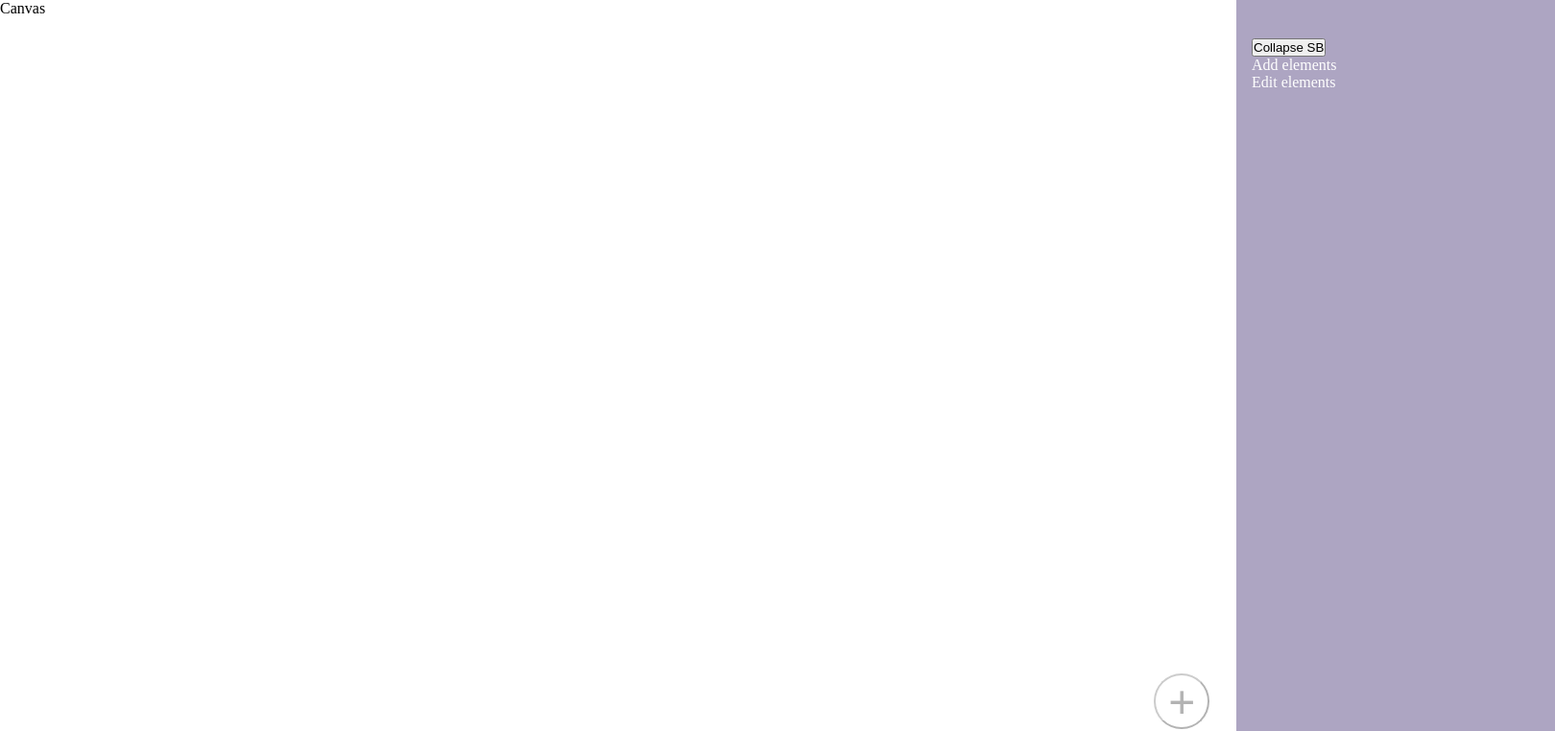
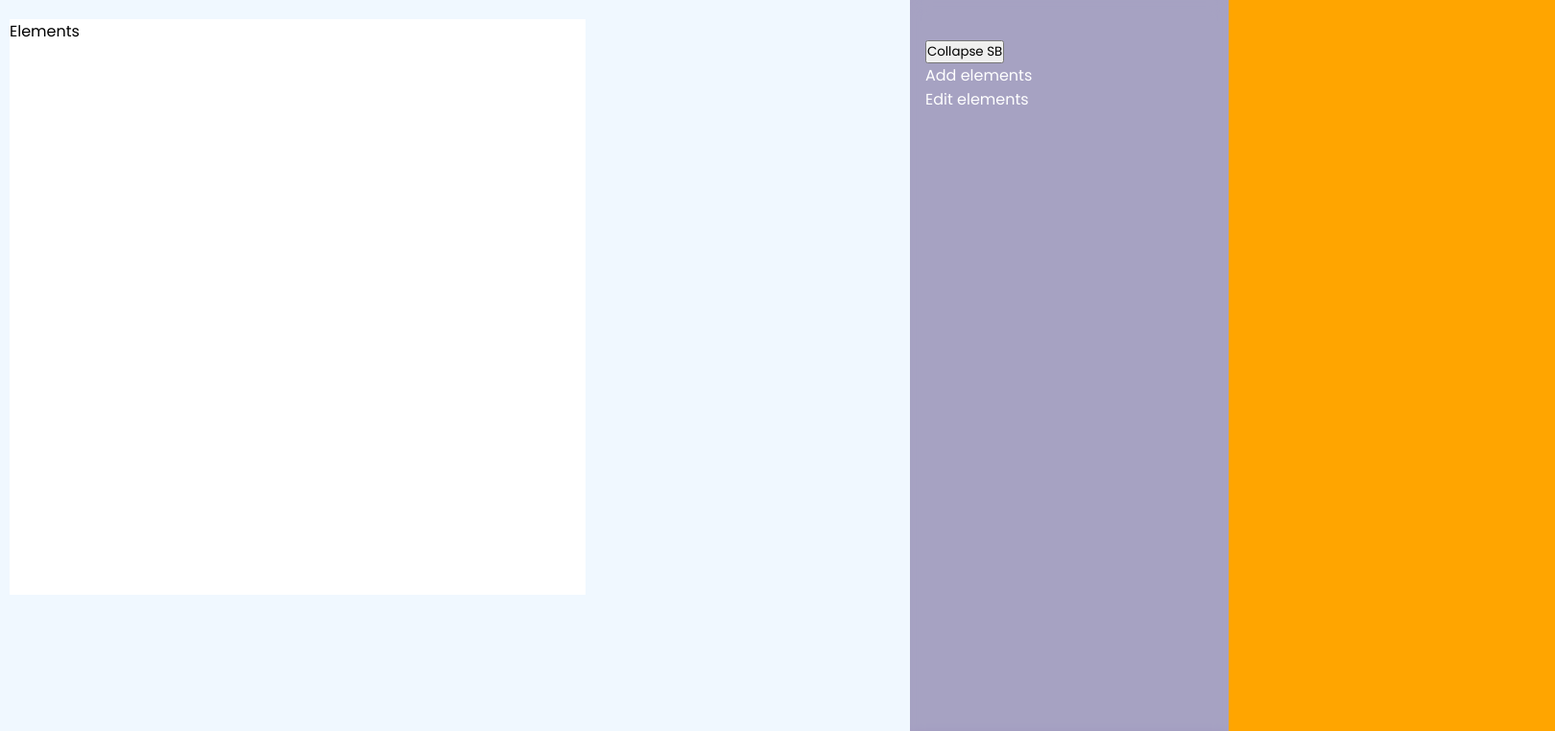
Before and after one commit to olekhshch/flowchart-app, a React (Create React App) app: page / in a window 1280 px wide. Shown: the top 762 px of the page at 96% size, 1620 px wide, since content can reach past the window. Built offline with nearby package versions, Linux system fonts and the light colour scheme.

Commit message:
Canvas moving

```diff
--- a/src/App.tsx
+++ b/src/App.tsx
@@ -1,15 +1,15 @@
 import React from "react";
 import "./app.css";
-import MainWindow from "./MainWindow";
 import Minibar from "./Minibar";
 import Sidebar from "./Sidebar";
 import styled from "styled-components";
+import Viewport from "./Viewport";
 
 const App = () => {
   return (
     <div>
       <MainSection>
-        <MainWindow />
+        <Viewport />
         <Minibar />
       </MainSection>
       <Sidebar />
@@ -18,10 +18,9 @@ const App = () => {
 };
 
 const MainSection = styled.main`
-  display: flex;
   position: relative;
-  flex-direction: column;
   width: 100 vw;
+  height: 100 vh;
 `;
 
 export default App;
--- /dev/null
+++ b/src/AppCanvas.tsx
@@ -0,0 +1,68 @@
+import React from "react";
+import styled from "styled-components";
+import CanvasElements from "./CanvasElements";
+import { useDispatch, useSelector } from "react-redux";
+import { RootState } from "./app/store";
+import { setCanvasCoordinates } from "./features/general/generalSlice";
+
+interface Canvas {
+  canvasSize: number;
+  coordinates: { left: number; top: number };
+}
+
+const AppCanvas = () => {
+  const dispatch = useDispatch();
+
+  const {
+    canvasSize,
+    canvasCoordinates: { left, top },
+  } = useSelector((state: RootState) => state.general);
+
+  const handleMouseDown = (ev: React.MouseEvent) => {
+    const x0 = ev.clientX;
+    const y0 = ev.clientY;
+    const handleMouseMove = (e: MouseEvent) => {
+      const x = e.clientX;
+      const y = e.clientY;
+      const dX = x - x0;
+      const dY = y - y0;
+      const newLeft = left + dX;
+      const newTop = top + dY;
+      dispatch(setCanvasCoordinates({ newLeft, newTop }));
+      window.addEventListener("mouseup", () => {
+        window.removeEventListener("mousemove", handleMouseMove);
+      });
+    };
+    window.addEventListener("mousemove", handleMouseMove);
+  };
+
+  return (
+    <CanvasConteiner
+      canvasSize={canvasSize}
+      coordinates={{ left, top }}
+      onMouseDown={handleMouseDown}
+    >
+      <canvas id="canvas-bg" width={canvasSize} height={canvasSize} />
+      <CanvasElements />
+    </CanvasConteiner>
+  );
+};
+
+export default AppCanvas;
+
+const CanvasConteiner = styled.div`
+  position: absolute;
+  top: ${(props) => props.coordinates.top}px;
+  left: ${(props) => props.coordinates.left}px;
+  width: ${(props: Canvas) => props.canvasSize}px;
+  height: ${(props: Canvas) => props.canvasSize}px;
+
+  #canvas-bg {
+    position: absolute;
+    background-color: white;
+  }
+
+  .grab {
+    cursor: grab;
+  }
+`;
--- /dev/null
+++ b/src/CanvasElements.tsx
@@ -0,0 +1,19 @@
+import React from "react";
+import styled from "styled-components";
+
+const CanvasElements = () => {
+  return <ElementsConteiner>Elements</ElementsConteiner>;
+};
+
+export default CanvasElements;
+
+const ElementsConteiner = styled.div`
+  position: absolute;
+  top: 0;
+  left: 0;
+  right: 0;
+  bottom: 0;
+  z-index: 20;
+  cursor: grab;
+  user-select: none;
+`;
--- a/src/MainWindow.tsx
+++ b/src/MainWindow.tsx
@@ -1,12 +1,67 @@
-import React from "react";
+import React, { useRef } from "react";
 import styled from "styled-components";
+import { useSelector } from "react-redux";
+import { RootState } from "./app/store";
 
 const MainWindow = () => {
-  return <Viewport id="viewport">Canvas</Viewport>;
+  const {
+    canvasSize,
+    canvasCoordinates: { left, top },
+  } = useSelector((state: RootState) => state.general);
+  const canvasEl = useRef<HTMLCanvasElement>(null);
+
+  const handleMouseDown = (ev: React.MouseEvent) => {
+    const wholeBoard = document.getElementById("whole-board") as HTMLElement;
+    const x0 = ev.clientX;
+    const y0 = ev.clientY;
+    canvasEl.current?.classList.add("grabbing");
+
+    const handleMouseMove = (e: MouseEvent) => {
+      const x = e.clientX;
+      const y = e.clientY;
+      const dX = x - x0;
+      const dY = y - y0;
+      window.addEventListener("mouseup", () => {
+        canvasEl.current?.classList.remove("grabbing");
+        canvasEl.current?.classList.add("grab");
+        window.removeEventListener("mousemove", handleMouseMove);
+      });
+    };
+
+    window.addEventListener("mousemove", handleMouseMove);
+  };
+
+  return (
+    <Viewport
+      id="whole-board"
+      onMouseDown={handleMouseDown}
+      style={{ left, top }}
+    >
+      <canvas
+        id="canvas"
+        className="grab"
+        ref={canvasEl}
+        width={"100px"}
+        height={canvasSize + "px"}
+      ></canvas>
+    </Viewport>
+  );
 };
 
 const Viewport = styled.section`
-  height: 100vh;
+  width: fit-content;
+
+  #canvas {
+    background-color: aliceblue;
+  }
+
+  .grab {
+    cursor: grab;
+  }
+
+  .grabbing {
+    cursor: grabbing;
+  }
 `;
 
 export default MainWindow;
--- a/src/Minibar.tsx
+++ b/src/Minibar.tsx
@@ -7,9 +7,10 @@ const Minibar = () => {
 
 const StyledMinibar = styled.section`
   position: absolute;
-  bottom: 0;
+  z-index: 100;
   left: 0;
   right: 0;
+  bottom: 0;
   background-color: var(--main);
   color: white;
   height: 1.4em;
--- a/src/Sidebar.tsx
+++ b/src/Sidebar.tsx
@@ -76,6 +76,7 @@ const StyledSB = styled.aside`
 
 const Button = styled.button`
   position: absolute;
+  display: flex;
   z-index: 100;
   right: 20px;
   bottom: 40px;
@@ -87,13 +88,17 @@ const Button = styled.button`
   cursor: pointer;
   border-radius: 50%;
   animation: btnAppear 0.6s 0.8s forwards;
+  justify-content: center;
+  align-items: center;
 
   @keyframes btnAppear {
     from {
       opacity: 0;
+      rotate: -45deg;
     }
     to {
       opacity: 0.3;
+      rotate: 0;
     }
   }
 
--- /dev/null
+++ b/src/Viewport.tsx
@@ -0,0 +1,18 @@
+import React from "react";
+import styled from "styled-components";
+import AppCanvas from "./AppCanvas";
+
+const Viewport = () => {
+  return (
+    <StyledViewport>
+      <AppCanvas />
+    </StyledViewport>
+  );
+};
+
+export default Viewport;
+
+const StyledViewport = styled.section`
+  background-color: aliceblue;
+  height: 100vh;
+`;
--- a/src/app.css
+++ b/src/app.css
@@ -1,6 +1,7 @@
 * {
     margin: 0;
     padding: 0;
+    font-family: 'Poppins', sans-serif;
 }
 
 :root {
@@ -12,6 +13,7 @@
 
 html {
     overflow: hidden;
+    background-color: orange;
 }
 
 .flex {
--- a/src/features/general/generalSlice.ts
+++ b/src/features/general/generalSlice.ts
@@ -3,6 +3,8 @@ import { initialState } from "./initialState";
 
 export interface GeneralSettingsState {
   isSBCollapsed: boolean;
+  canvasSize: number;
+  canvasCoordinates: { left: number; top: number };
 }
 
 export const generalSlice = createSlice({
@@ -15,9 +17,13 @@ export const generalSlice = createSlice({
     closeSB: (state) => {
       state.isSBCollapsed = true;
     },
+    setCanvasCoordinates: (state, { payload: { newLeft, newTop } }) => {
+      state.canvasCoordinates.left = newLeft;
+      state.canvasCoordinates.top = newTop;
+    },
   },
 });
 
 export default generalSlice.reducer;
 
-export const { openSB, closeSB } = generalSlice.actions;
+export const { openSB, closeSB, setCanvasCoordinates } = generalSlice.actions;
--- a/src/features/general/initialState.ts
+++ b/src/features/general/initialState.ts
@@ -1,5 +1,7 @@
 import { GeneralSettingsState } from "./generalSlice";
 
 export const initialState: GeneralSettingsState = {
-  isSBCollapsed: true,
+  isSBCollapsed: false,
+  canvasSize: 600,
+  canvasCoordinates: { left: 10, top: 20 },
 };
--- a/src/index.tsx
+++ b/src/index.tsx
@@ -8,6 +8,10 @@ const root = createRoot(document.getElementById("root")!);
 
 root.render(
   <Provider store={store}>
+    <style>
+      @import
+      url('https://fonts.googleapis.com/css2?family=Poppins:ital,wght@0,200;0,300;0,400;0,500;0,600;1,200;1,300;1,400;1,500;1,600&display=swap');
+    </style>
     <App />
   </Provider>
 );
```
